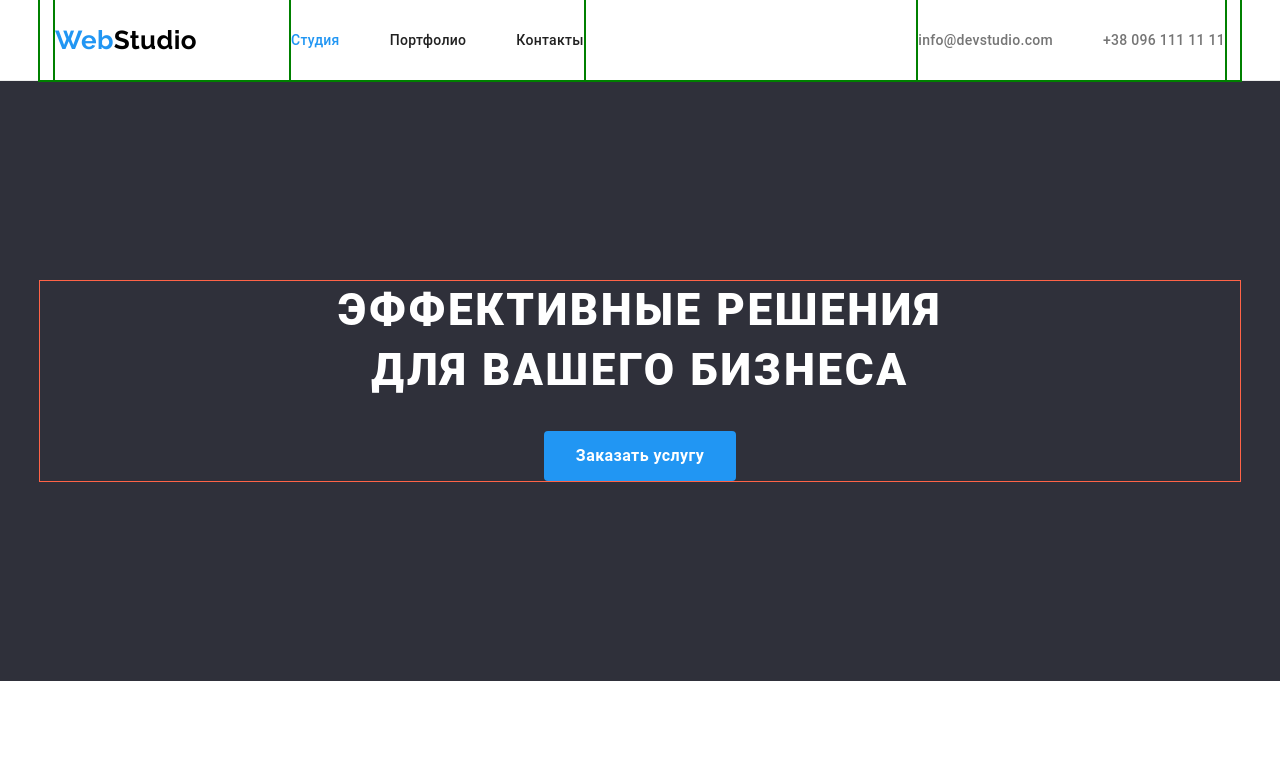
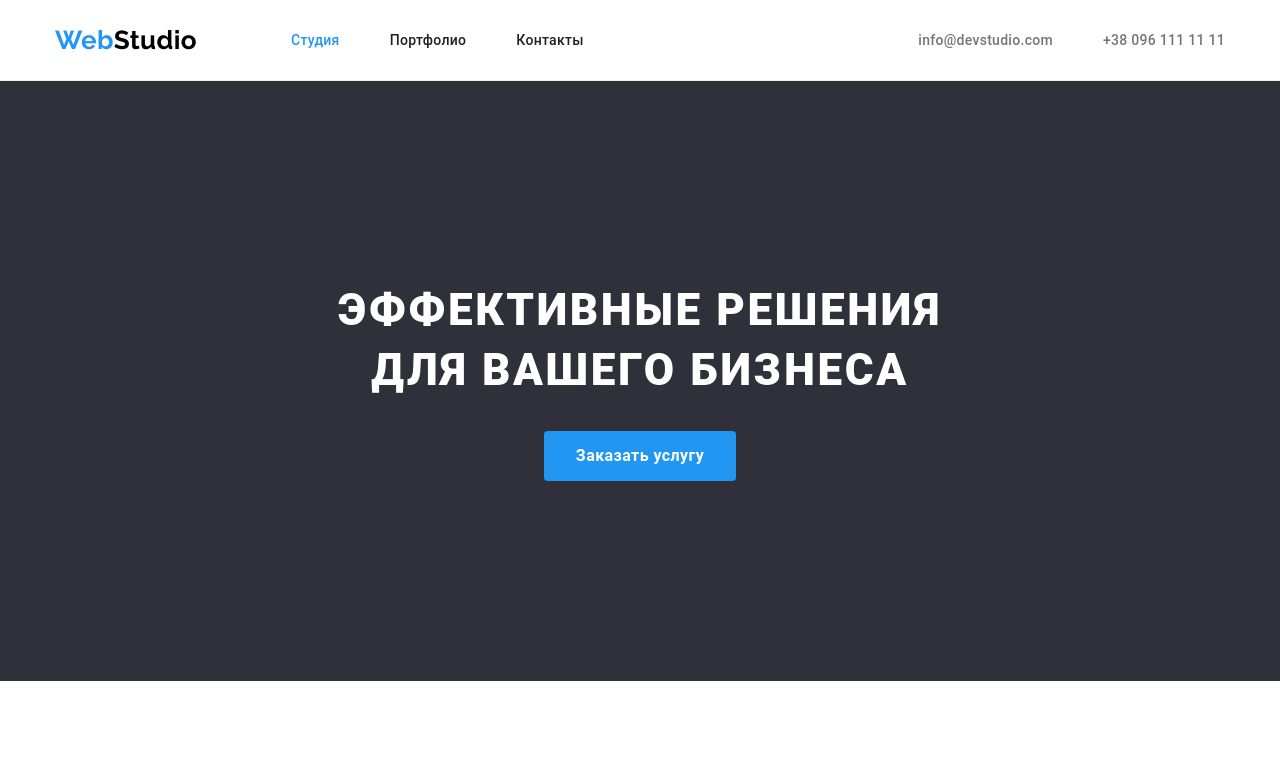
Before and after one commit to Marmyou/goit-markup-hw-03, a plain HTML site: page index.html in a window 1280 px wide. Shown: the top 771 px of the page. Drawn offline with nearby package versions, Linux system fonts and the light colour scheme.

Commit message:
Outline off mode

```diff
--- a/css/styles.css
+++ b/css/styles.css
@@ -39,7 +39,7 @@ body {
   padding-left: 15px;
   padding-right: 15px;
 
-  outline: 1px solid tomato;
+  /* outline: 1px solid tomato; */
 }
 
 a {
@@ -83,7 +83,7 @@ p {
   display: flex;
   align-items: center;
 
-  outline: 2px solid green;
+  /* outline: 2px solid green; */
 }
 
 /* Logo */
```
